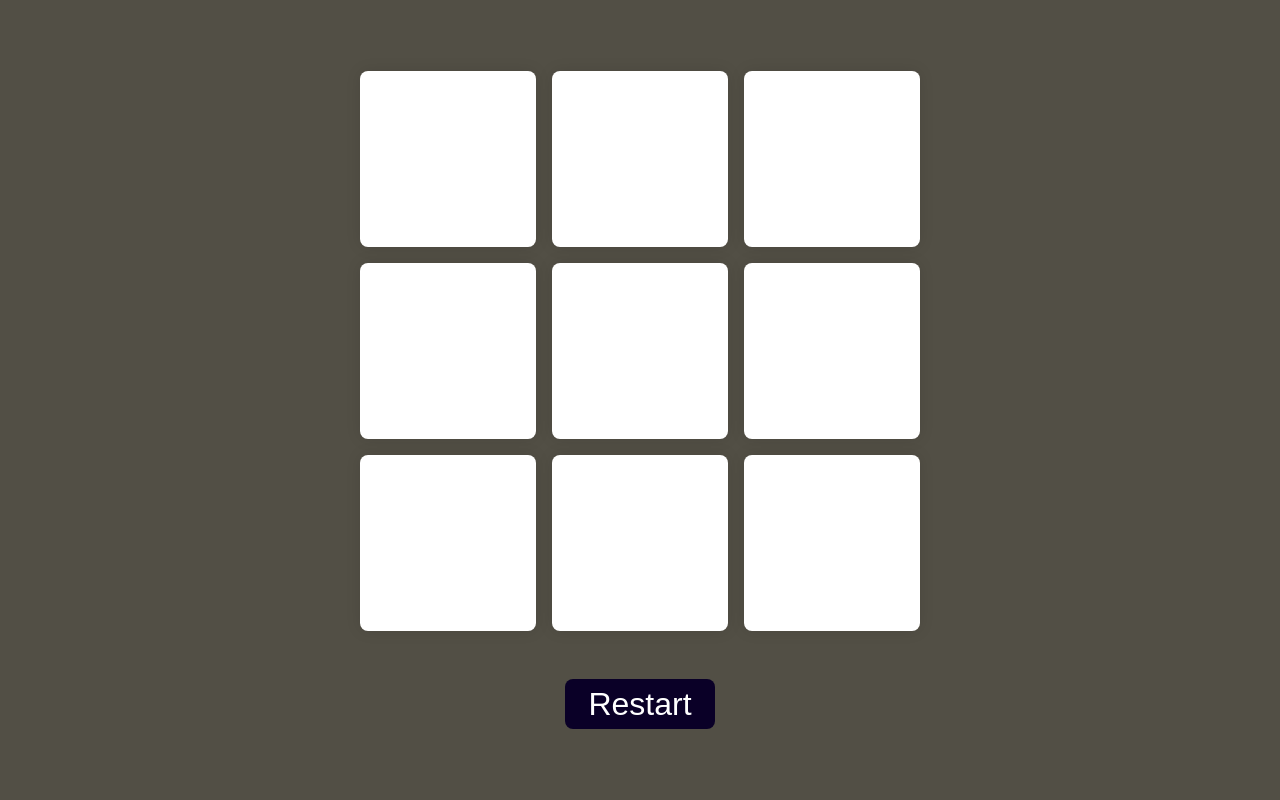
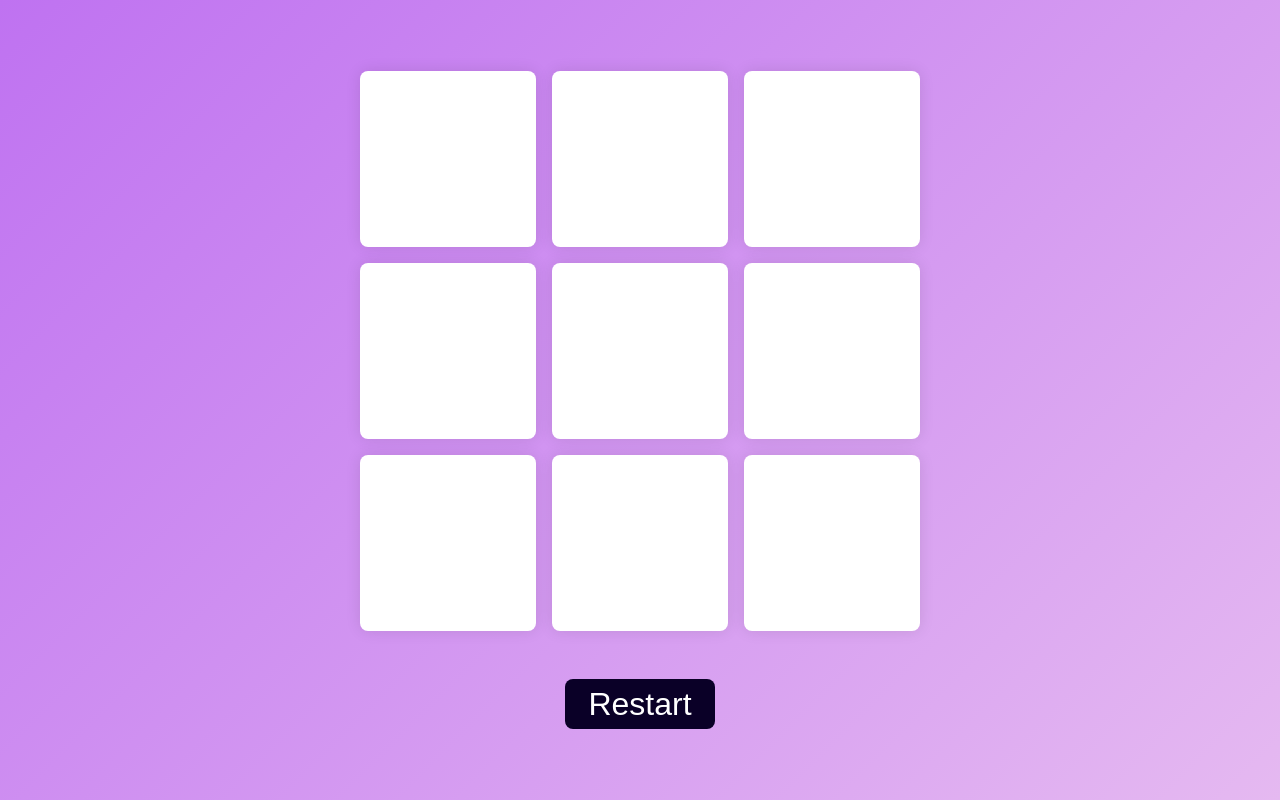
Before and after one commit to rajathdgf/Tic-Tac-Toe, a plain HTML site: page index.html in a window 1280 px wide. Drawn offline with Linux system fonts and the light colour scheme.

Commit message:
Update Tac.css

```diff
--- a/Tac.css
+++ b/Tac.css
@@ -7,8 +7,7 @@
 
 body{
     height: 100vh;
-    /*background: linear-gradient(135deg, rgb(191, 114, 241), rgb(229, 185, 241));*/
-    background: #524F45;
+    background: linear-gradient(135deg, rgb(191, 114, 241), rgb(229, 185, 241));
 }
 
 html{
```
